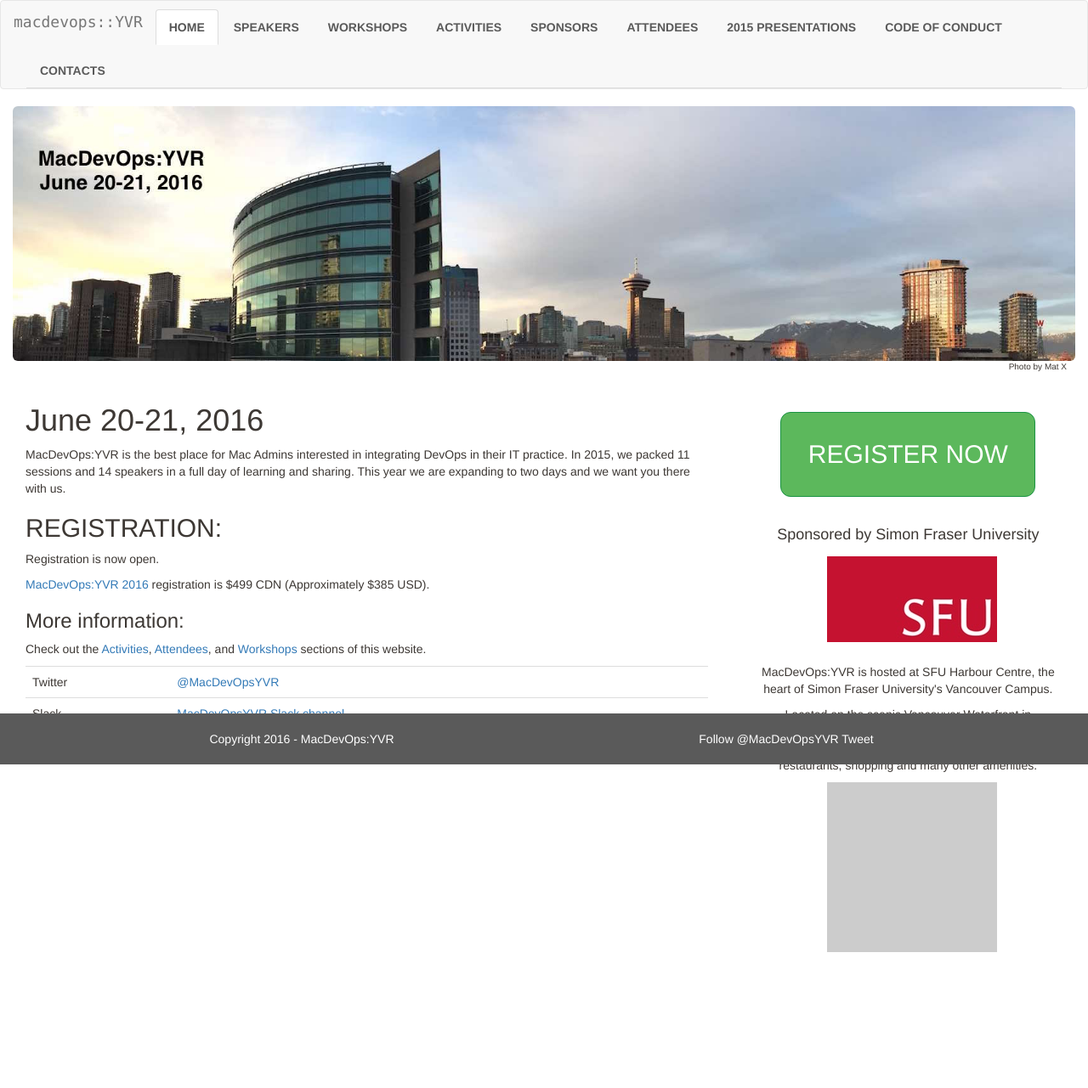
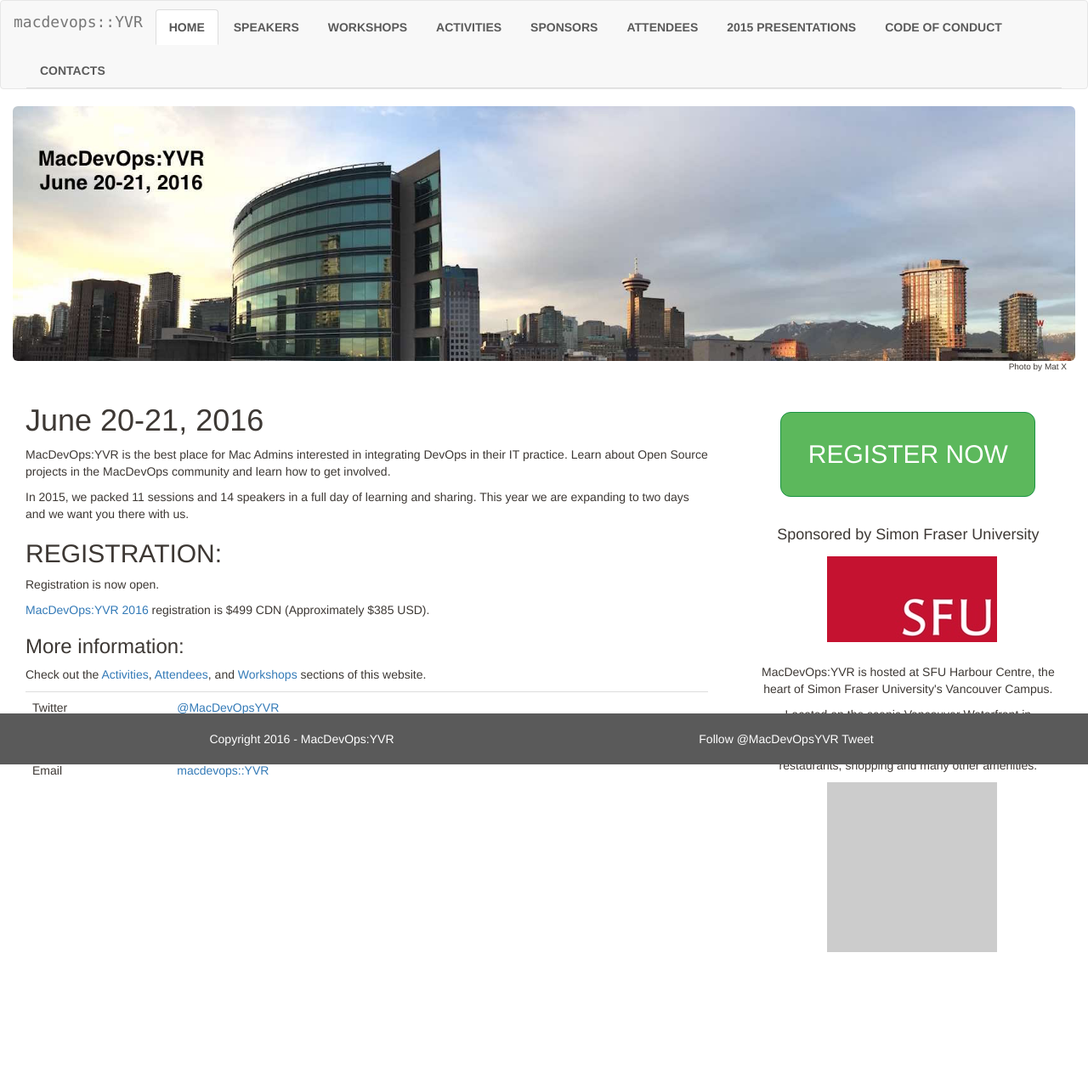
Before and after one commit to macdevopsyvr/macdevopsyvr.github.io, a Jekyll site: the page built from index.md, in a window 1280 px wide. Shown: the whole page at 85% size. Built offline with Jekyll 4.4.1, drawn with Linux system fonts in a browser that asks for light colours; comment, search, counter and statistics services are not loaded.

Commit message:
Add Open Source
Mention Open Source and they will come

```diff
--- a/index.md
+++ b/index.md
@@ -6,7 +6,9 @@
 
 # June 20-21, 2016
 
-MacDevOps:YVR is the best place for Mac Admins interested in integrating DevOps in their IT practice. In 2015, we packed 11 sessions and 14 speakers in a full day of learning and sharing. This year we are expanding to two days and we want you there with us.
+MacDevOps:YVR is the best place for Mac Admins interested in integrating DevOps in their IT practice. Learn about Open Source projects in the MacDevOps community and learn how to get involved.
+
+In 2015, we packed 11 sessions and 14 speakers in a full day of learning and sharing. This year we are expanding to two days and we want you there with us.
 
 ## REGISTRATION:
 
```
